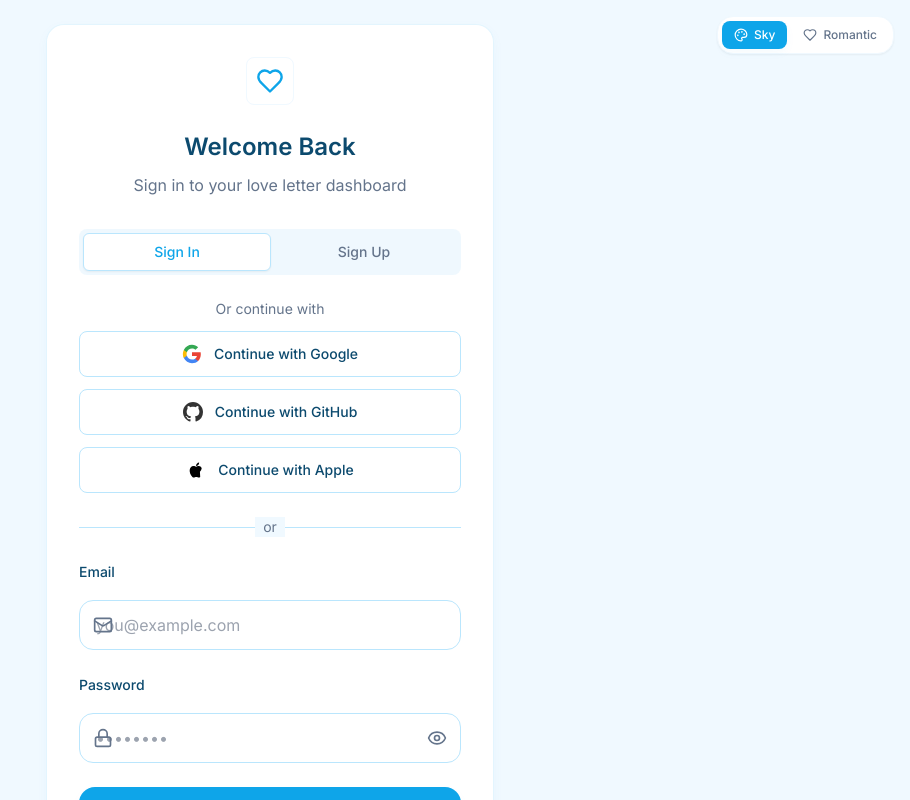
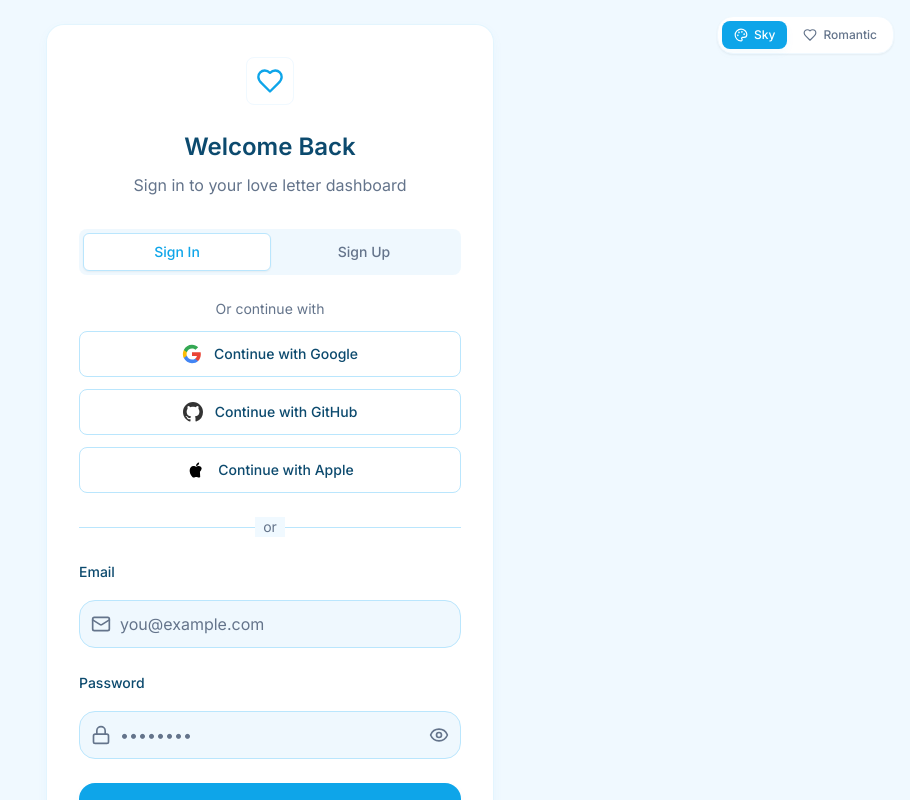
Before and after one commit to femnixx/digital-gift-idea, a Next.js app: page /login in a window 1280 px wide. Shown: the top 800 px of the page, without its empty margins (370-1280 px from the left). Built offline with nearby package versions, Linux system fonts and the light colour scheme; no server answers; a web font is replaced by a local one.

Commit message:
fix: rebuild Input component to eliminate icon/text overlap

```diff
--- a/src/components/ui/Input.tsx
+++ b/src/components/ui/Input.tsx
@@ -20,19 +20,34 @@ export function Input({ label, icon: Icon, isPassword, error, className, ...prop
       <div className="relative">
         {Icon && (
           <Icon
-            className="absolute left-3.5 top-1/2 -translate-y-1/2 w-5 h-5 pointer-events-none muted-foreground"
+            className="absolute left-3 top-1/2 -translate-y-1/2 w-5 h-5 pointer-events-none muted-foreground"
           />
         )}
         <input
           type={inputType}
-          className={`input ${isPassword ? 'pr-10' : ''} ${Icon ? 'pl-10' : ''} ${className || ''}`}
+          className={[
+            'w-full',
+            'h-12',
+            'rounded-xl',
+            'border border-card-border',
+            'bg-base-2/50',
+            'text-text',
+            'placeholder:text-muted',
+            'focus:border-accent',
+            'focus:ring-2',
+            'focus:ring-accent/20',
+            'transition-colors',
+            Icon ? 'pl-10' : 'pl-3.5',
+            isPassword ? 'pr-10' : 'pr-3.5',
+            className || '',
+          ].join(' ')}
           {...props}
         />
         {isPassword && (
           <button
             type="button"
             onClick={() => setShowPassword(!showPassword)}
-            className="absolute right-3.5 top-1/2 -translate-y-1/2 muted hover:opacity-80"
+            className="absolute right-3 top-1/2 -translate-y-1/2 muted hover:opacity-80"
           >
             {showPassword ? <EyeOff className="w-5 h-5" /> : <Eye className="w-5 h-5" />}
           </button>
```
